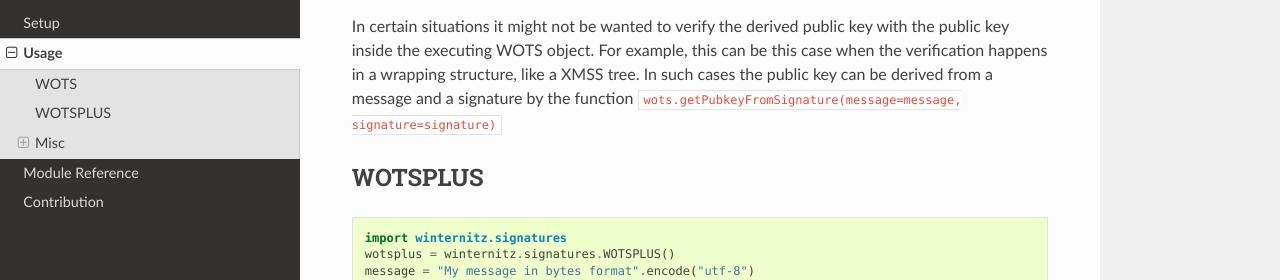
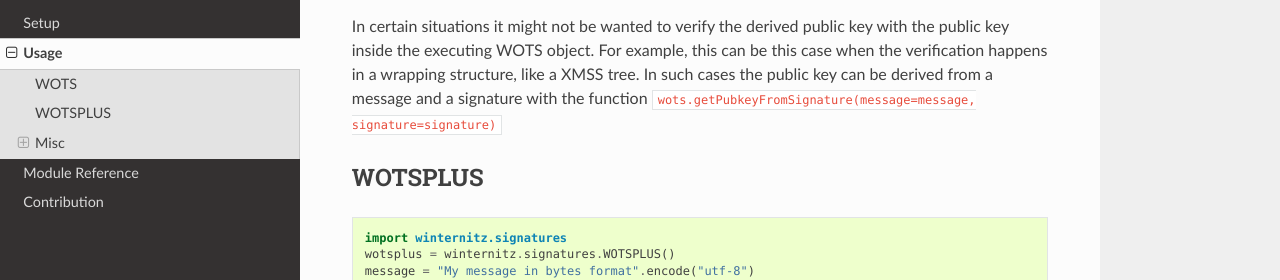
Before and after one commit to sea212/winternitz-one-time-signature, a Sphinx documentation site: the page built from docs/usage.rst, in a window 1280 px wide and 900 px high, scrolled down 970 px. Shown: the part 241-521 px from the top of the window. Built offline with Sphinx 7.4.7 and the Read the Docs theme 2.0.0, drawn with Linux system fonts in a browser that asks for light colours.

```diff
--- a/README.rst
+++ b/README.rst
@@ -144,7 +144,7 @@
 In certain situations it might not be wanted to verify the derived public key with the
 public key inside the executing WOTS object. For example, this can be this case when
 the verification happens in a wrapping structure, like a XMSS tree. In such cases
-the public key can be derived from a message and a signature by the function
+the public key can be derived from a message and a signature with the function
 ``wots.getPubkeyFromSignature(message=message, signature=signature)``
 
 WOTSPLUS
--- a/docs/usage.rst
+++ b/docs/usage.rst
@@ -63,7 +63,7 @@
 In certain situations it might not be wanted to verify the derived public key with the
 public key inside the executing WOTS object. For example, this can be this case when
 the verification happens in a wrapping structure, like a XMSS tree. In such cases
-the public key can be derived from a message and a signature by the function
+the public key can be derived from a message and a signature with the function
 ``wots.getPubkeyFromSignature(message=message, signature=signature)``
 
 WOTSPLUS
```
Also changed, not shown: 1 other file.
